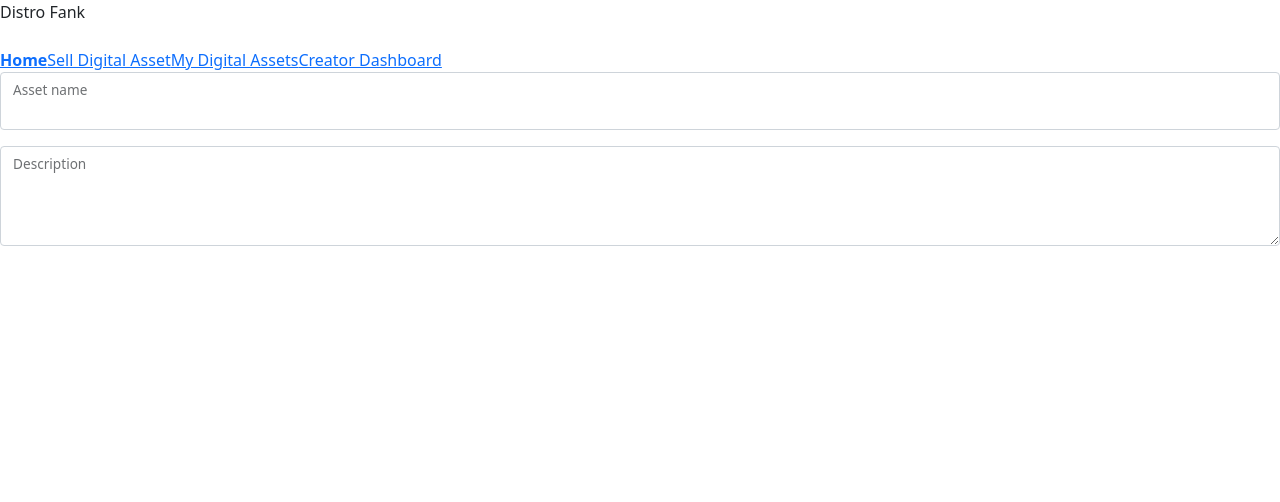
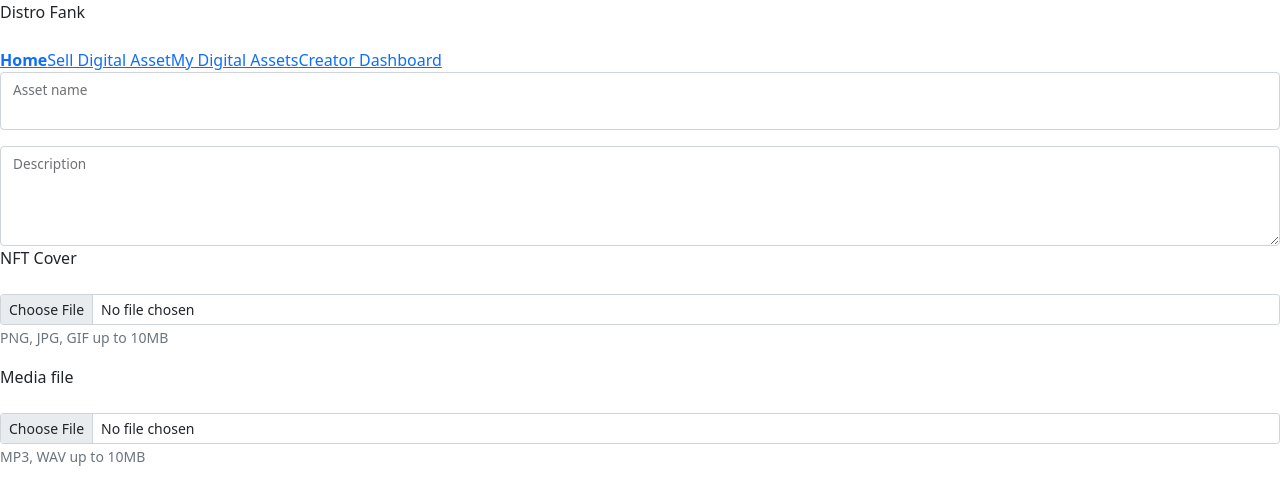
Before and after one commit to bertil291utn/digital-marketplace, a Next.js app: page /create-item in a window 1280 px wide. Shown: the top 502 px of the page. Built offline with nearby package versions, Linux system fonts and the light colour scheme.

Commit message:
:art: set nft copver and media file input file

```diff
--- a/pages/create-item.js
+++ b/pages/create-item.js
@@ -1,12 +1,26 @@
+/* eslint-disable @next/next/no-img-element */
+import { useState } from 'react';
 import Form from 'react-bootstrap/Form';
 import FloatingLabel from 'react-bootstrap/FloatingLabel';
 
 export default function CreateItem() {
+  const [fileCoverUrl, setFileCoverUrl] = useState();
+  const [fileMp3Name, setFileMp3Name] = useState();
+
+  function onChangeCover(e) {
+    const preview = URL?.createObjectURL(e.target.files[0]);
+    setFileCoverUrl(preview);
+  }
+
+  function onChangeMp3(e) {
+    setFileMp3Name(e.target.files[0]?.name);
+  }
+
   return (
     <div className='w-3/4 mx-auto my-10'>
       <div className='pb-12'>
-        <div className='flex gap-8'>
-          <div className='w-full flex flex-col'>
+        <div className='flex gap-5'>
+          <div className='w-1/2 flex flex-col'>
             <>
               <FloatingLabel
                 controlId='floatingInput'
@@ -16,12 +30,66 @@ export default function CreateItem() {
                 <Form.Control type='text' />
               </FloatingLabel>
               <FloatingLabel controlId='floatingTextarea2' label='Description'>
-                <Form.Control
-                  as='textarea'
-                  style={{ height: '100px' }}
-                />
+                <Form.Control as='textarea' style={{ height: '100px' }} />
               </FloatingLabel>
             </>
+          </div>
+          <div className='w-1/2'>
+            <div>
+              <span className=''>NFT Cover</span>
+              <Form.Group controlId='nftCover' className='mb-3'>
+                <Form.Label>
+                  {fileCoverUrl && (
+                    <img
+                      src={fileCoverUrl}
+                      className='cursor-pointer'
+                      title='Edit NFT cover'
+                      alt={`file-cover`}
+                      width={200}
+                      height={200}
+                    />
+                  )}
+                </Form.Label>
+                <Form.Control
+                  type='file'
+                  size='sm'
+                  onChange={onChangeCover}
+                  hidden={fileCoverUrl}
+                />
+                <div>
+                  <Form.Text className='text-muted'>
+                    PNG, JPG, GIF up to 10MB
+                  </Form.Text>
+                </div>
+              </Form.Group>
+            </div>
+            {/* 2 */}
+            <div>
+              <span className=''>Media file</span>
+              <Form.Group controlId='mediaFile' className='mb-3'>
+                <Form.Label className='w-full'>
+                  {fileMp3Name && (
+                    <div
+                      className='border border-gray-400 bg-gray-100 p-2 rounded-md cursor-pointer'
+                      title='Edit NFT cover'
+                    >
+                      {fileMp3Name}
+                    </div>
+                  )}
+                </Form.Label>
+                <Form.Control
+                  type='file'
+                  size='sm'
+                  onChange={onChangeMp3}
+                  hidden={fileMp3Name}
+                />
+                <div>
+                  <Form.Text className='text-muted'>
+                    MP3, WAV up to 10MB
+                  </Form.Text>
+                </div>
+              </Form.Group>
+            </div>
           </div>
         </div>
       </div>
```
